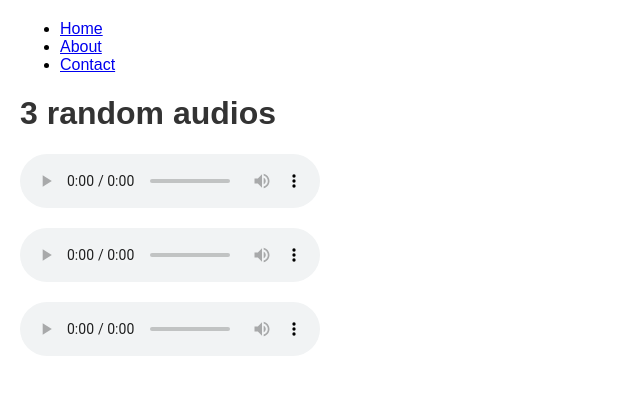
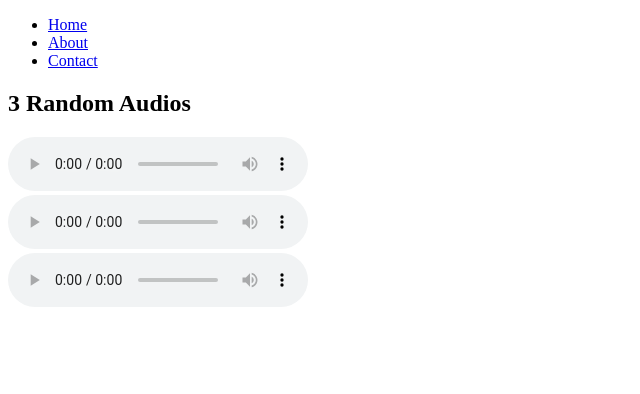
Before and after one commit to acciojob/semantic-navbar-and-audios-jaisaipothula, a website: page main.html in a window 1280 px wide. Shown: the whole page, without its empty margins (0-640 px from the left). Drawn offline with Linux system fonts and the light colour scheme.

Commit message:
created a submission

```diff
--- a/main.html
+++ b/main.html
@@ -3,23 +3,10 @@
 <head>
     <meta charset="UTF-8">
     <meta name="viewport" content="width=device-width, initial-scale=1.0">
-    <title>Audio Section</title>
-    <style>
-        body {
-            font-family: Arial, sans-serif;
-            margin: 20px;
-        }
-        h1 {
-            color: #333;
-        }
-        audio {
-            display: block;
-            margin-bottom: 20px;
-        }
-    </style>
+    <title>Semantic Navbar and Audio Section</title>
 </head>
 <body>
-    <!-- Navbar Section -->
+    <!-- Navigation Bar -->
     <nav>
         <ul>
             <li><a href="#home">Home</a></li>
@@ -29,18 +16,22 @@
     </nav>
 
     <!-- Audio Section -->
-    <h1>3 random audios</h1>
+    <section id="audio-section">
+        <h2>3 Random Audios</h2>
         <audio controls>
             <source src="http://commondatastorage.googleapis.com/codeskulptor-demos/DDR_assets/Kangaroo_MusiQue_-_The_Neverwritten_Role_Playing_Game.mp3" type="audio/mpeg">
             Your browser does not support the audio element.
         </audio>
+        <br>
         <audio controls>
             <source src="http://commondatastorage.googleapis.com/codeskulptor-assets/Epoq-Lepidoptera.ogg" type="audio/ogg">
             Your browser does not support the audio element.
         </audio>
+        <br>
         <audio controls>
             <source src="http://codeskulptor-demos.commondatastorage.googleapis.com/pang/paza-moduless.mp3" type="audio/mpeg">
             Your browser does not support the audio element.
         </audio>
+    </section>
 </body>
 </html>
```
Lines whose indentation alone changed are shown as unchanged.
